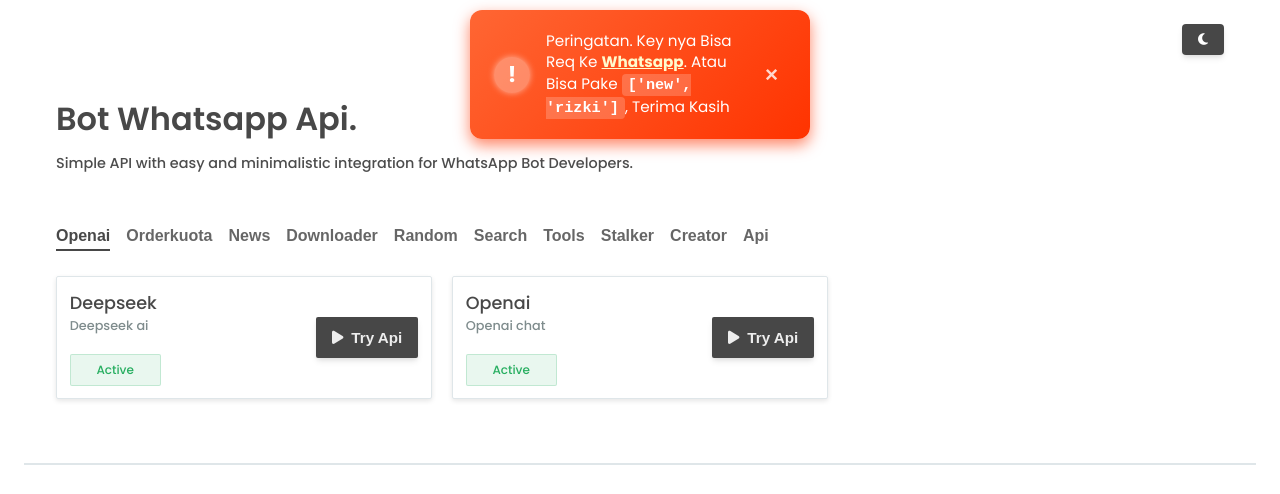
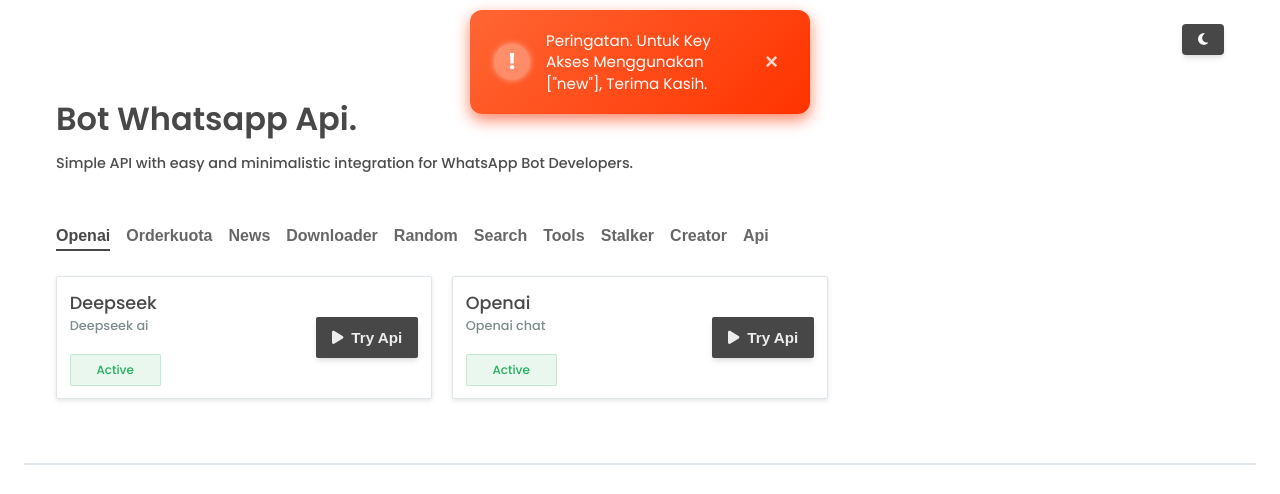
Before and after one commit to RizkiOfc/Rest-ApiUi, a website: page api-page/index.html in a window 1280 px wide. Shown: the top 494 px of the page. Drawn offline with Linux system fonts and the light colour scheme.

Commit message:
Update index.html

```diff
--- a/api-page/index.html
+++ b/api-page/index.html
@@ -933,7 +933,8 @@
     <div class="peringatan-container" role="alert" aria-live="assertive" aria-atomic="true" id="peringatanBox">
     <div class="ikon-peringatan" aria-hidden="true">!</div>
     <div class="teks-peringatan">
-      Peringatan. Key nya Bisa Req Ke <a href="https://wa.me/6287794585528" target="_blank" rel="noopener noreferrer">Whatsapp</a>. Atau Bisa Pake <span>['new', 'rizki']</span>, Terima Kasih
+      Peringatan.
+      Untuk Key Akses Menggunakan ["new"], Terima Kasih.
     </div>
     <button class="tombol-tutup" aria-label="Tutup peringatan" id="tutupPeringatan">&times;</button>
     </div>
```
